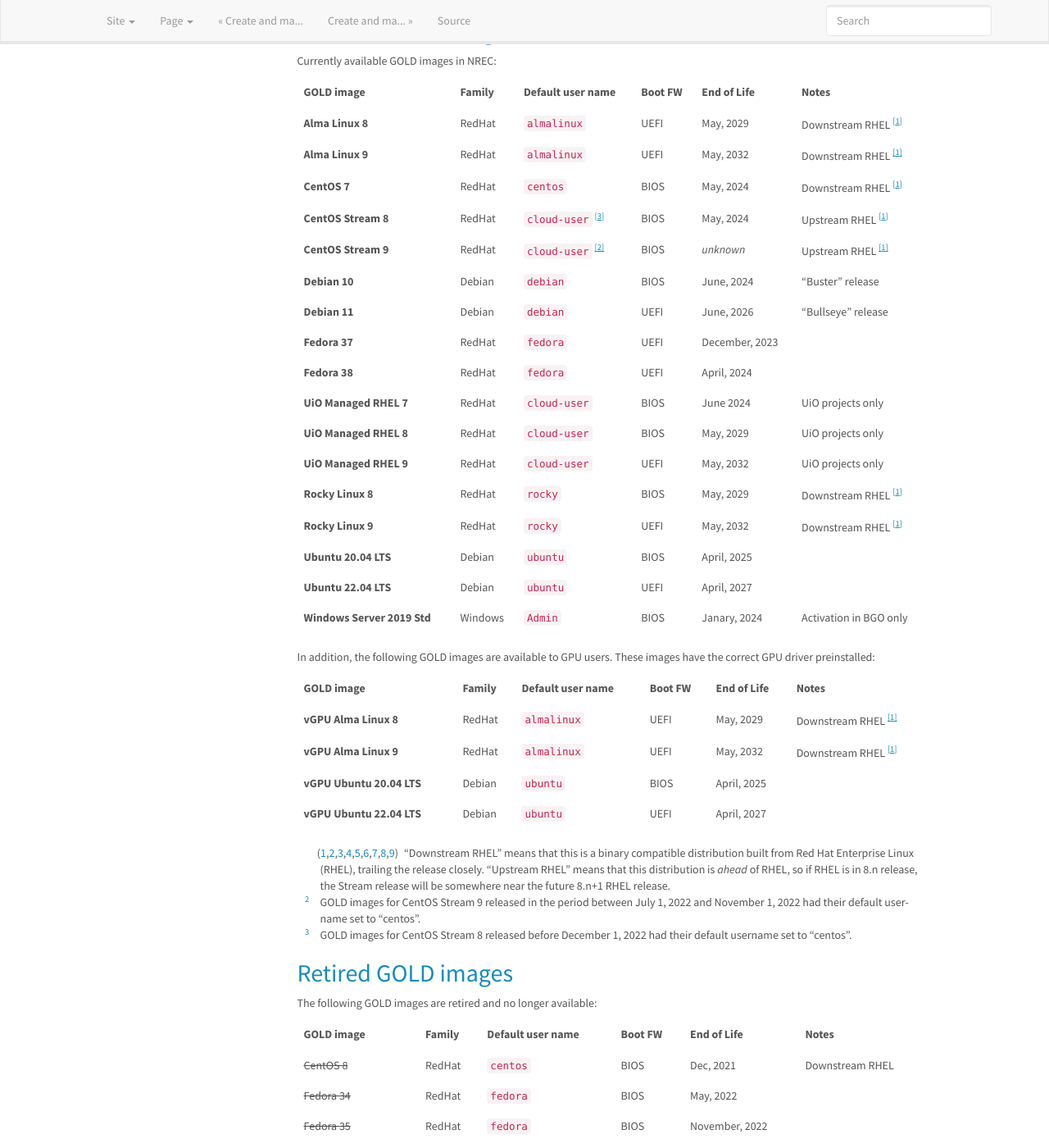
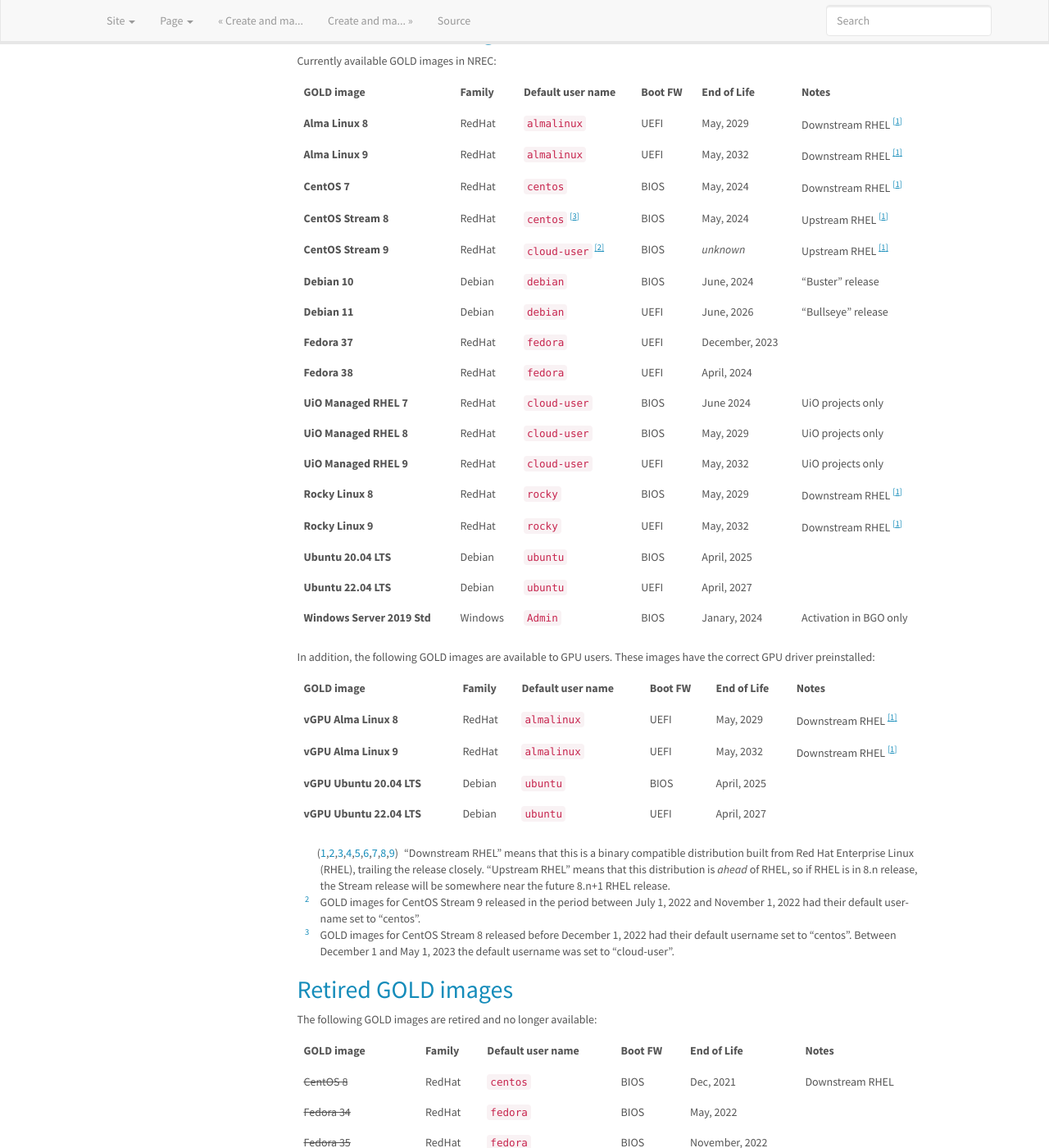
Before and after one commit to norcams/docs-enduser, a Sphinx documentation site: the page built from docs/gold-image.rst, in a window 1280 px wide and 1400 px high, scrolled down 317 px. Shown: the whole window at 82% size. Built offline with Sphinx 7.4.7, drawn with Linux system fonts in a browser that asks for light colours.

Commit message:
Centos Stream 8 default username changed - again

```diff
--- a/docs/gold-image.rst
+++ b/docs/gold-image.rst
@@ -27,7 +27,7 @@ GOLD image                     Family   Default user name     Boot FW  End of Li
 **Alma Linux 8**               RedHat   ``almalinux``         UEFI     May, 2029            Downstream RHEL [#f1]_
 **Alma Linux 9**               RedHat   ``almalinux``         UEFI     May, 2032            Downstream RHEL [#f1]_
 **CentOS 7**                   RedHat   ``centos``            BIOS     May, 2024            Downstream RHEL [#f1]_
-**CentOS Stream 8**            RedHat   ``cloud-user`` [#f3]_ BIOS     May, 2024            Upstream RHEL [#f1]_
+**CentOS Stream 8**            RedHat   ``centos``     [#f3]_ BIOS     May, 2024            Upstream RHEL [#f1]_
 **CentOS Stream 9**            RedHat   ``cloud-user`` [#f2]_ BIOS     *unknown*            Upstream RHEL [#f1]_
 **Debian 10**                  Debian   ``debian``            BIOS     June, 2024           "Buster" release
 **Debian 11**                  Debian   ``debian``            UEFI     June, 2026           "Bullseye" release
@@ -66,7 +66,8 @@ GOLD image                     Family   Default user name     Boot FW  End of Li
    username set to "centos".
 
 .. [#f3] GOLD images for CentOS Stream 8 released before December 1,
-   2022 had their default username set to "centos".
+   2022 had their default username set to "centos". Between December 1
+   and May 1, 2023 the default username was set to "cloud-user".
 
 
 Retired GOLD images
```
